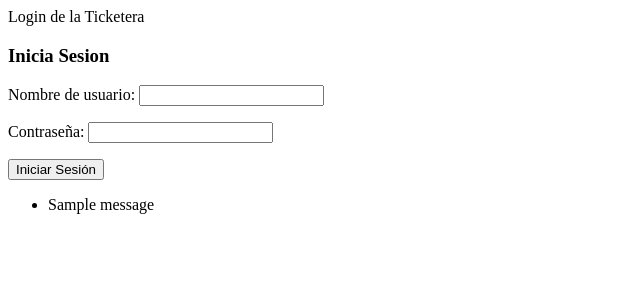
After one commit to blezerz/TicketeraRP, a Django app: page /login/ in a window 1280 px wide. The commit adds this page. Shown: the top 300 px of the page, without its empty margins (0-640 px from the left). Run offline with Django 5.2, Linux system fonts and the light colour scheme; tables that the repository leaves empty hold one stand-in row (values such as "Sample post"); one stand-in notice (Sample message) is shown.

Commit message:
commit Login

```diff
--- a/app/forms.py
+++ b/app/forms.py
@@ -1,5 +1,9 @@
 from django import forms
-from .models import Ticket, Descripcion, Tiempo, Requerimiento
+from .models import Ticket, Descripcion, Tiempo, Requerimiento,Usuario
+
+class LoginForm(forms.Form):
+    username = forms.CharField(label="Nombre de usuario", max_length=100, required=True)
+    password = forms.CharField(label="Contraseña", widget=forms.PasswordInput, required=True)
 
 class TicketForm(forms.ModelForm):
     class Meta:
--- a/app/models.py
+++ b/app/models.py
@@ -87,6 +87,7 @@ class Usuario(models.Model):
     usuar_c_nombre = models.CharField(max_length=100)
     usuar_b_estado = models.BooleanField(default=True)
     usuar_n_rut = models.IntegerField(null=True, blank=True)
+    password = models.CharField(max_length=12, default='secret')
 
     def __str__(self):
         return self.usuar_c_nombre
--- a/app/views.py
+++ b/app/views.py
@@ -1,17 +1,66 @@
 from django.shortcuts import render, redirect, get_object_or_404
 from django.views import View
-from .forms import TicketForm, TicketEditForm
-from .models import Ticket
+from django.contrib import messages
+from .forms import TicketForm, TicketEditForm, LoginForm
+from .models import Ticket, Usuario
 from django.views.generic import DetailView, UpdateView
 from django.urls import reverse_lazy
+from django.contrib.auth.mixins import LoginRequiredMixin
+
+def login(request):
+    if request.method == 'POST':
+        form = LoginForm(request.POST)
+        if form.is_valid():
+            username = form.cleaned_data['username']
+            password = form.cleaned_data['password']
+            try:
+                # Buscar el usuario con el nombre proporcionado
+                usuario = Usuario.objects.get(usuar_c_nombre=username)
+
+                # Comparar la contraseña proporcionada con la almacenada en la base de datos
+                if password == usuario.password:  # Comparación directa
+                    # Iniciar sesión
+                    request.session['usuario_id'] = usuario.id
+                    request.session['usuario_nombre'] = usuario.usuar_c_nombre
+                    messages.success(request, f"Bienvenido, {usuario.usuar_c_nombre}")
+                    return redirect('/tickets')  # Redirige a la lista de tickets
+                else:
+                    # Contraseña incorrecta
+                    messages.error(request, "Contraseña incorrecta.")
+            except Usuario.DoesNotExist:
+                # Usuario no encontrado
+                messages.error(request, "Usuario no encontrado.")
+        else:
+            # Formulario inválido
+            messages.error(request, "Formulario inválido")
+    else:
+        form = LoginForm()
+    return render(request, 'login.html', {'form': form})
+
+
+
+
+
+def logout(request):
+    # Cierra la sesión del usuario
+    request.session.flush()  # Elimina todos los datos de la sesión actual
+    messages.success(request, "Has cerrado sesión exitosamente.")
+    return redirect('/login/')
+
+
 
 
 class TicketCreateView(View):
+
     def get(self, request):
+        if 'usuario_id' not in request.session:
+            return redirect('/login/')
         form = TicketForm()
         return render(request, 'gestor/ticket_form.html', {'form': form})
 
     def post(self, request):
+        if 'usuario_id' not in request.session:
+            return redirect('/login/')
         form = TicketForm(request.POST)
         if form.is_valid():
             form.save()  # Se encarga de guardar los datos en todas las tablas relacionadas
@@ -20,7 +69,10 @@ class TicketCreateView(View):
 
 
 class TicketListView(View):
+
     def get(self, request):
+        if 'usuario_id' not in request.session:
+            return redirect('/login/')
         # Obtenemos todos los tickets de la base de datos
         tickets = Ticket.objects.all()
         return render(request, 'gestor/ticket_list.html', {'tickets': tickets})
--- a/templates/gestor/ticket_form.html
+++ b/templates/gestor/ticket_form.html
@@ -7,6 +7,7 @@
 </head>
 <body>
     <h1>Crear Ticket</h1>
+    <a href="{% url 'logout' %}" class="btn btn-danger">Cerrar sesión</a>
     <form method="post">
         {% csrf_token %}
         <h3>Campos Relacionados</h3>
--- a/templates/gestor/ticket_list.html
+++ b/templates/gestor/ticket_list.html
@@ -25,7 +25,7 @@
     <h1>Lista de Tickets</h1>
 
     <a href="{% url 'ticket_create' %}" style="margin-bottom: 20px; display: inline-block;">Crear Nuevo Ticket</a>
-
+    <a href="{% url 'logout' %}" class="btn btn-danger">Cerrar sesión</a>
     <table>
         <thead>
             <tr>
--- /dev/null
+++ b/templates/login.html
@@ -0,0 +1,38 @@
+<!DOCTYPE html>
+<html lang="en">
+<head>
+    <meta charset="UTF-8">
+    <meta name="viewport" content="width=device-width, initial-scale=1.0">
+    <title>Document</title>
+</head>
+
+<body>
+    <header>
+        Login de la Ticketera
+    </header>
+    <main>
+        <div id="contenedorCompletoFormularioLogin">
+            <div id="contenedorTituloLogin">
+                <h3>
+                    Inicia Sesion
+                </h3>
+            </div>
+            <div id="contenedorFormularioLogin">
+                <form method="post">
+                    {% csrf_token %}
+                    {{ form.as_p }}
+                    <button type="submit">Iniciar Sesión</button>
+                </form>
+            </div>
+            {% if messages %}
+            <ul>
+                {% for message in messages %}
+                    <li>{{ message }}</li>
+                {% endfor %}
+            </ul>
+            {% endif %}
+        </div>
+
+    </main>
+</body>
+</html>
--- a/ticketera/settings.py
+++ b/ticketera/settings.py
@@ -40,6 +40,7 @@ MIDDLEWARE = [
     'django.contrib.auth.middleware.AuthenticationMiddleware',
     'django.contrib.messages.middleware.MessageMiddleware',
     'django.middleware.clickjacking.XFrameOptionsMiddleware',
+
 ]
 
 ROOT_URLCONF = 'ticketera.urls'
@@ -71,7 +72,7 @@ DATABASES = {
         'ENGINE': 'django.db.backends.mysql',
         'NAME': 'bd_ticket',
         'USER': 'root',
-        'PASSWORD':'123123'
+        'PASSWORD':'secret'
     }
 }
 
--- a/ticketera/urls.py
+++ b/ticketera/urls.py
@@ -10,5 +10,7 @@ urlpatterns = [
     path('tickets/', views.TicketListView.as_view(), name='ticket_list'),
     path('tickets/<int:pk>/', views.TicketDetailView.as_view(), name='ticket_detail'),
     path('tickets/<int:pk>/edit/', views.TicketUpdateView.as_view(), name='ticket_edit'),
+    path('login/', views.login),
+    path('logout/', views.logout, name='logout')
 
 ]
```
Also changed, not shown: app/migrations/0002_alter_tipoticket_tip_c_detalle.py (added), app/migrations/0003_usuario_password.py (added), app/migrations/0004_alter_usuario_password.py (added).
